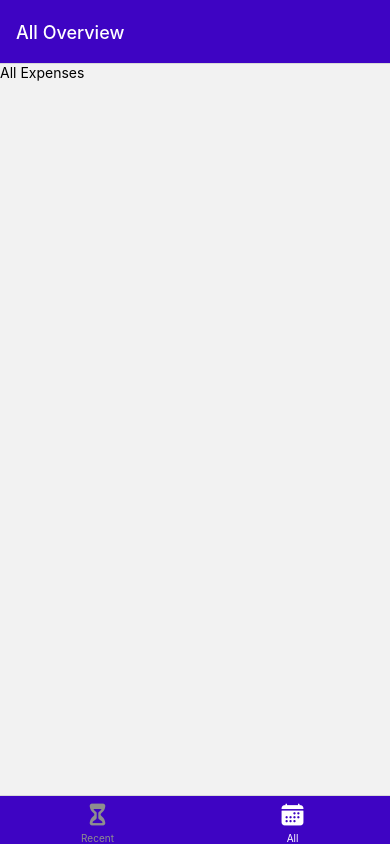
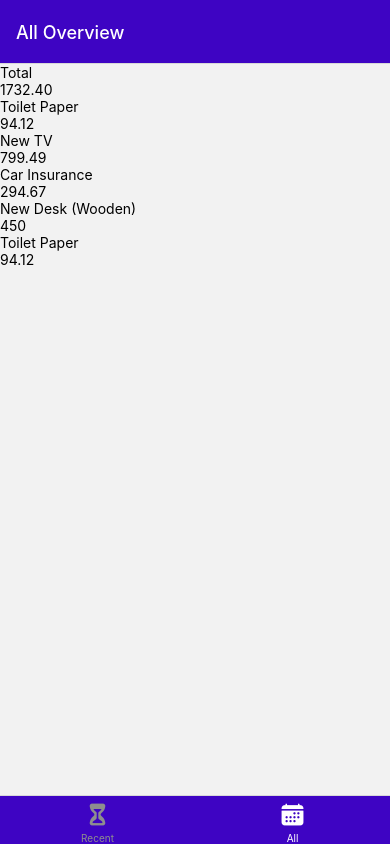
Before and after one commit to TalehGuryanov/expense-manager, a React Native app: screen /AllExpenses in a window 390 px wide. Built offline with nearby package versions, Linux system fonts and the light colour scheme.

Commit message:
added DUMMY_EXPENSES

```diff
--- a/components/ExpensesOutput/ExpensesOutput.js
+++ b/components/ExpensesOutput/ExpensesOutput.js
@@ -3,12 +3,47 @@ import { View } from 'react-native';
 import {ExpensesSummary} from "./ExpensesSummary";
 import {ExpensesList} from "./ExpensesList";
 
+const DUMMY_EXPENSES = [
+  {
+    id: 'e1',
+    title: 'Toilet Paper',
+    amount: 94.12,
+    date: new Date(2020, 7, 14),
+  },
+  {
+    id: 'e2',
+    title: 'New TV',
+    amount: 799.49,
+    date: new Date(2021, 2, 12),
+  },
+  {
+    id: 'e3',
+    title: 'Car Insurance',
+    amount: 294.67,
+    date: new Date(2021, 2, 28),
+  },
+  {
+    id: 'e4',
+    title: 'New Desk (Wooden)',
+    amount: 450,
+    date: new Date(2021, 5, 12),
+  },
+  {
+    id: 'e5',
+    title: 'Toilet Paper',
+    amount: 94.12,
+    date: new Date(2020, 7, 14),
+  }
+]
+
 export const ExpensesOutput = ({expenses, expensesPeriod}) => {
+  const expensesSum = DUMMY_EXPENSES.reduce((acc, expense) => acc + expense.amount, 0);
+
   return (
     <View>
-      <ExpensesSummary periodName={expensesPeriod}/>
+      <ExpensesSummary expensesSum={expensesSum} periodName={expensesPeriod}/>
 
-      <ExpensesList expenses={expenses}/>
+      <ExpensesList expenses={DUMMY_EXPENSES}/>
     </View>
   );
 }
--- a/components/ExpensesOutput/ExpensesSummary.js
+++ b/components/ExpensesOutput/ExpensesSummary.js
@@ -1,7 +1,6 @@
 import { View, Text } from 'react-native';
 
-export const ExpensesSummary = ({expenses, periodName}) => {
-  const expensesSum = expenses.reduce((acc, expense) => acc + expense.amount, 0);
+export const ExpensesSummary = ({expensesSum, periodName}) => {
 
   return (
     <View>
--- a/screens/AllExpenses.js
+++ b/screens/AllExpenses.js
@@ -1,9 +1,7 @@
-import {View, Text} from 'react-native';
+import {ExpensesOutput} from "../components/ExpensesOutput/ExpensesOutput";
 
 export const AllExpenses = () => {
   return (
-      <View>
-        <Text>All Expenses</Text>
-      </View>
+      <ExpensesOutput expensesPeriod={"Total"}/>
   );
 }
--- a/screens/RecentExpenses.js
+++ b/screens/RecentExpenses.js
@@ -1,9 +1,7 @@
-import {View, Text} from 'react-native';
+import {ExpensesOutput} from "../components/ExpensesOutput/ExpensesOutput";
 
 export const RecentExpenses = () => {
   return (
-    <View>
-      <Text>Recent Expenses</Text>
-    </View>
+      <ExpensesOutput expensesPeriod={"Last 7 Days"}/>
   );
 }
```
